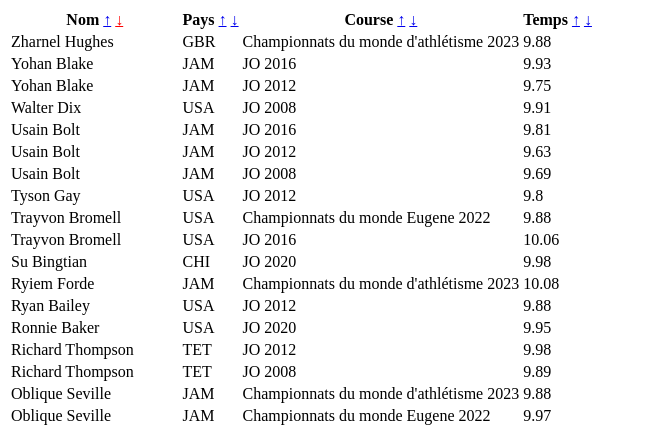
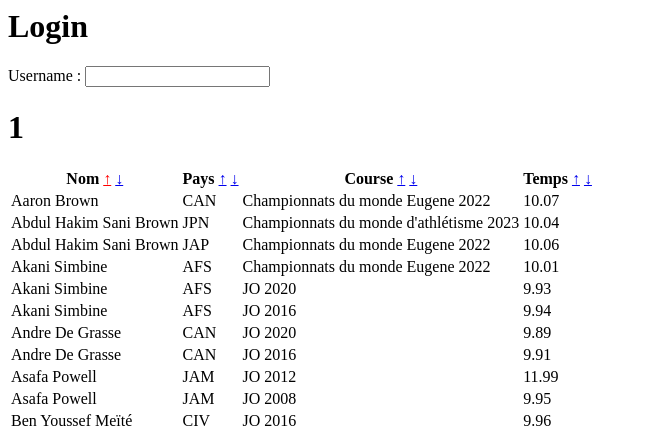
Before and after one commit to ad-panda/ipssi, a PHP site: page /test.php in a window 1280 px wide. Shown: the top 428 px of the page, without its empty margins (0-645 px from the left). Run offline with PHP 8.4, Linux system fonts and the light colour scheme; data comes from the database, SQL or seed files in the repository; a stand-in replaces the project's code that opens the database connection.

Commit message:
Update test.php

```diff
--- a/mysql/6/test.php
+++ b/mysql/6/test.php
@@ -1,6 +1,19 @@
 <?php
 
+session_start();
+
+$_SESSION["email"] = "john@gmail.com";
+
+if (!isset($_SESSION["counter"]))
+{
+  $_SESSION["counter"] = 0;
+}
+
+$_SESSION["counter"]++;
+
 require_once "config.php";
+
+//creer variable et verifie si variable definie par l'url a l'ouverture du fichier et donne la bonne valeur a la variable
 
 $sort = "nom";
 
@@ -8,11 +21,13 @@ if (isset($_GET["sort"])) {
   $sort = $_GET["sort"];
 }
 
-$order = "desc";
+$order = "asc";
 
 if (isset($_GET["order"])) {
  $order = $_GET["order"];
 }
+
+//permet de verifier que l'url correspond a des variables existant dans le mysql
 
 if(!in_array($sort, ["nom","pays","course","temps"])) {
   die("Invalid sort");
@@ -22,10 +37,36 @@ if(!in_array($order, ["asc","desc"])) {
   die("Invalid order");
 }
 
+//verification method et si username existe deja
+
+
+if ($_SERVER["REQUEST_METHOD"] === "POST") {
+  $_SESSION["username"] = $_POST["username"];
+}
+
+
+if (isset($_SESSION["username"]))
+{
+  echo '
+  <h1>l\'utilisateur '.$_SESSION["username"].' est connecter</h1>
+  ';
+} else {
+  echo '
+  <form action="test.php" method="POST">
+<h1>Login</h1>
+<label>Username : </label>
+<input type="text" id="username" name="username">
+</form>
+  ';
+}
+
+
 $sth=$dbh->prepare("SELECT * FROM jo.`100` order by ".$sort." ".$order);
 $sth->execute();
 
 $data = $sth->fetchAll(PDO::FETCH_ASSOC);
+
+echo "<h1>".$_SESSION["counter"]."</h1>";
 
 echo"<table>
 <thead>
```
